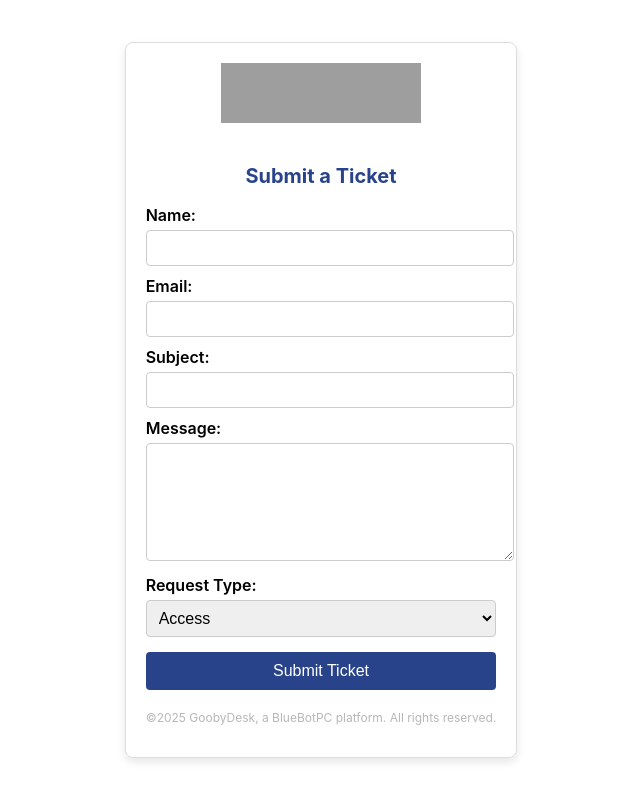
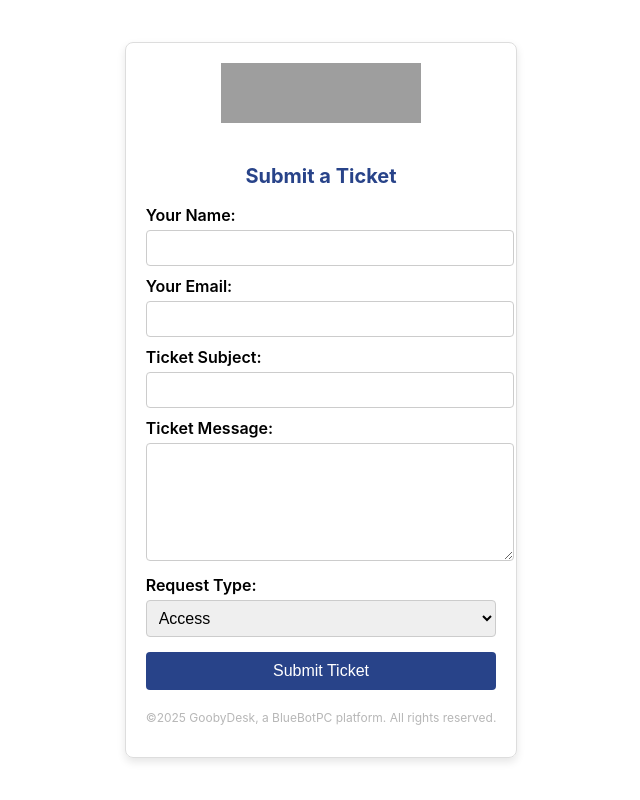
Before and after one commit to bluebotpc/BlueDesk, a Flask app: page / in a window 1280 px wide. Shown: the whole page, without its empty margins (319-959 px from the left). Run offline with Flask 3, Linux system fonts and the light colour scheme; grey boxes are pictures that could not be loaded.

Commit message:
HTML Clean Up -- Reply Tracking broken
HTML clean up plus a favicon.

Adding more variables to the dotenv file for increased flexibility.

Added code notes.

Added support for appending year into the ticket id

doing so broke email reply tracking. Making a push before debug and possible rollbacks.

```diff
--- a/app.py
+++ b/app.py
@@ -1,13 +1,13 @@
 #!/usr/bin/env python3
 from flask import Flask, render_template, request, redirect, url_for, session, jsonify
-import json
-import smtplib
-import imaplib
-import email
-import threading
+import json # My preffered method of 'database' replacements.
+import smtplib # Outgoing Email
+import imaplib # Incoming Email
+import email # Email
+import threading # Monitor Email for Replies in the background
 import time
-import re
-import os
+import re # Regex Support for Email Replies
+import os # Dotenv requirement.
 from dotenv import load_dotenv
 from email.mime.text import MIMEText
 from email.header import decode_header
@@ -16,19 +16,17 @@ from datetime import datetime
 app = Flask(__name__)
 app.secret_key = 'supersecretkey'
 
-TICKETS_FILE = 'tickets.json'
-EMPLOYEE_FILE = 'employee.json'
-
 # Load environment variables from .env
 load_dotenv(dotenv_path=".env")
-
+TICKETS_FILE = os.getenv("TICKETS_FILE") # Adding to .env for increased flexibility on ticketing.
+EMPLOYEE_FILE = os.getenv("EMPLOYEE_FILE") # Adding to .env for increased flexibility on employee login options.
 IMAP_SERVER = os.getenv("IMAP_SERVER")
-EMAIL_ACCOUNT = os.getenv("EMAIL_ACCOUNT")
-EMAIL_PASSWORD = os.getenv("EMAIL_PASSWORD")
+EMAIL_ACCOUNT = os.getenv("EMAIL_ACCOUNT") # SEND FROM Email Address
+EMAIL_PASSWORD = os.getenv("EMAIL_PASSWORD") # App Password - No OAuth or OAuth2 support yet.
 SMTP_SERVER = os.getenv("SMTP_SERVER")
 SMTP_PORT = os.getenv("SMTP_PORT")
 
-# Load Tickets
+# Read Tickets
 def load_tickets():
     try:
         with open(TICKETS_FILE, 'r') as f:
@@ -39,7 +37,6 @@ def load_tickets():
 def save_tickets(tickets):
     with open(TICKETS_FILE, 'w') as f:
         json.dump(tickets, f, indent=4)
-        print("INFO - ticket-db has been updated.") # This should only be a log line. Once replies are handled properly it will likely be removed.
 
 # Read the Employees Database
 def load_employees():
@@ -52,7 +49,9 @@ def load_employees():
 # Generate new ticket number
 def generate_ticket_number():
     tickets = load_tickets()
-    return f"TKT-{str(len(tickets) + 1).zfill(4)}" # TKT-2025-count  -- Plan to add year, but not yet.
+    current_year = datetime.now().year  # Get the current year dynamically
+    ticket_count = str(len(tickets) + 1).zfill(4)  # Zero-padded ticket count
+    return f"TKT-{current_year}-{ticket_count}"  # Format: TKT-YYYY-XXXX
 
 # Send confirmation email
 def send_email(to_email, subject, body):
@@ -68,9 +67,9 @@ def send_email(to_email, subject, body):
             server.sendmail(EMAIL_ACCOUNT, to_email, msg.as_string())
             print("INFO - Confirmation email was successfully sent.")
     except Exception as e:
-        print(f"Email sending failed: {e}")
+        print(f"ERROR - Email sending failed: {e}")
 
-# extract_email_body is attempting to remove whitespace and ignore html in favor of plaintext. I think it is working.
+# extract_email_body is attempting to scrape the content of the 'valid' TKT email replies. It skips attachments. I do not currently need this feature.
 def extract_email_body(msg):
     body = ""
 
@@ -102,16 +101,17 @@ def extract_email_body(msg):
 
     return body
 
+# fetch_email_replies logically occurs before extract_email_body which is above this comment in the code.
 def fetch_email_replies():
     try:
         mail = imaplib.IMAP4_SSL(IMAP_SERVER)
-        mail.login(EMAIL_ACCOUNT, EMAIL_PASSWORD) # Graceful email login.
+        mail.login(EMAIL_ACCOUNT, EMAIL_PASSWORD) # Graceful Email system login.
         mail.select("inbox") # Select the inbox for reading/monitoring.
 
-        _, messages = mail.search(None, 'UNSEEN') # UNSEEN or ALL
+        _, messages = mail.search(None, 'UNSEEN') # UNSEEN or ALL -- Only reading UNSEEN currently.
         email_ids = messages[0].split()
 
-        tickets = load_tickets()
+        tickets = load_tickets() # Read the tickets file into memory.
 
         for email_id in email_ids:
             _, msg_data = mail.fetch(email_id, '(RFC822)')
@@ -123,10 +123,11 @@ def fetch_email_replies():
                         subject = subject.decode(encoding or "utf-8")
 
                     from_email = msg.get("From")
-                    ticket_match = re.search(r'RE:TKT-\d+', subject) # Searching for RE: assuming most replies will contain this. It works so far!
-                    ticket_id = ticket_match.group(0) if ticket_match else None
+                    match_ticket_reply = re.search(r'RE:\s*(TKT-\d{4}-\d+)', subject)
+                    ticket_id = match_ticket_reply.group(1) if match_ticket_reply else None  # Extracts only the ticket ID
 
                     if not ticket_id:
+                        print("ERROR - No related ticket was found.")
                         continue  # Skip if no valid ticket ID is found
 
                     body = extract_email_body(msg)
@@ -136,8 +137,21 @@ def fetch_email_replies():
                         if ticket["ticket_number"] == ticket_id:
                             ticket["notes"].append({"message": body})
                             save_tickets(tickets)  # Save changes to the ticket-db
-                            print(f"Updated ticket {ticket_id} with reply from {from_email}")
+                            print(f"INFO - Updated ticket {ticket_id} with reply from {from_email}")
                             break
+                    for ticket in tickets:
+                        stored_ticket_id = ticket["ticket_number"].strip()  # Remove any accidental spaces
+                        if stored_ticket_id == ticket_id:
+                            print(f"DEBUG: Match found for {ticket_id}, appending note.")  # Debugging line
+
+                            ticket["notes"].append({"message": body})
+                            save_tickets(tickets)  # Save changes immediately
+
+                            print(f"INFO - Updated ticket {ticket_id} with reply from {from_email}")
+                            break  # Stop once a match is found
+                        else:
+                            print(f"DEBUG: No match - Extracted: '{ticket_id}' vs Stored: '{stored_ticket_id}'")
+
         #save_tickets(tickets) # Commenting this out to prevent constant writing to the json file.
         mail.logout()
         print("INFO - Email fetch job completed.")
@@ -148,7 +162,7 @@ def fetch_email_replies():
 def background_email_monitor():
     while True:
         fetch_email_replies()
-        time.sleep(120)  # Check emails every 2 minutes.
+        time.sleep(120)  # Wait for  emails every 2 minutes.
 
 threading.Thread(target=background_email_monitor, daemon=True).start()
 
@@ -179,6 +193,7 @@ def home():
         tickets.append(new_ticket)
         save_tickets(tickets)
 
+        # Craft the initial email format. This will be updated to
         send_email(email, f"{ticket_number} - {subject}", f"Thank you for your request. Your new Ticket ID is {ticket_number}. You have provided the following details... {message}")
 
         return redirect(url_for('home'))
--- a/templates/dashboard.html
+++ b/templates/dashboard.html
@@ -98,7 +98,6 @@
             <img src="https://mattfaulkner.us-southeast-1.linodeobjects.com/logo_color.png" alt="BlueBotPC Logo">
         </div>
         <h2>GoobyDesk Technician Dashboard</h2>
-        <a href="{{ url_for('logout') }}" class="logout-btn">Logout</a>
         <ul class="ticket-list">
             {% for ticket in tickets %}
                 <li>
@@ -108,6 +107,7 @@
                 </li>
             {% endfor %}
         </ul>
+        <a href="{{ url_for('logout') }}" class="logout-btn">Logout</a>
         <p class="footer-text">©2025 GoobyDesk, a BlueBotPC platform. All rights reserved.</p>
     </div>
 </body>
--- a/templates/index.html
+++ b/templates/index.html
@@ -92,16 +92,16 @@
         </div>
         <h2>Submit a Ticket</h2>
         <form method="post">
-            <label for="name">Name:</label>
+            <label for="name">Your Name:</label>
             <input type="text" id="name" name="name" required>
 
-            <label for="email">Email:</label>
+            <label for="email">Your Email:</label>
             <input type="email" id="email" name="email" required>
 
-            <label for="subject">Subject:</label>
+            <label for="subject">Ticket Subject:</label>
             <input type="text" id="subject" name="subject" required>
 
-            <label for="message">Message:</label>
+            <label for="message">Ticket Message:</label>
             <textarea id="message" name="message" required></textarea>
 
             <label for="type">Request Type:</label>
--- a/templates/login.html
+++ b/templates/login.html
@@ -85,9 +85,9 @@
         <div class="logo">
             <img src="https://mattfaulkner.us-southeast-1.linodeobjects.com/logo_color.png" alt="BlueBotPC Logo">
         </div>
-        <h2>Login</h2>
+        <h2>Technician Login</h2>
         <form method="post">
-            <label for="username">Technician:</label>
+            <label for="username">Technician ID:</label>
             <input type="text" id="username" name="username" required>
 
             <label for="password">Password:</label>
```
Also changed, not shown: static/favicon.ico (added), 2 other files.
